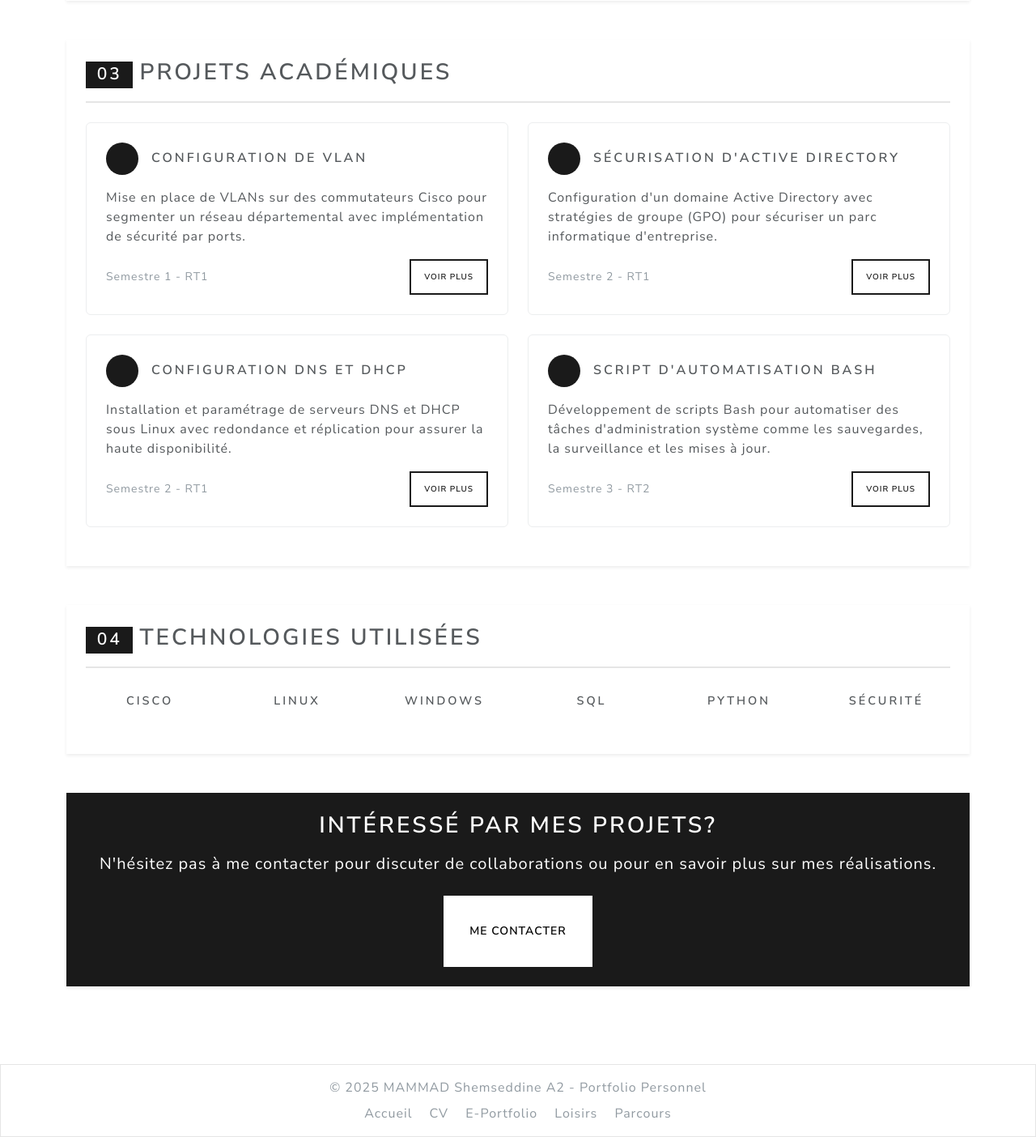
After one commit to Shemseddine-Mammad/SAE1.4, a Symfony app: template templates/shems/parcours.html.twig in a window 1280 px wide. The commit adds this page. Shown: the part 1908-3312 px from the top of the page at 81% size. Run offline with Twig, Linux system fonts and the light colour scheme; the template is opened without the code that fills it, so the values that code supplies are empty; some libraries are stand-ins or nearby versions.

Commit message:
sauvagarde 05/04/2025

```diff
--- a/src/Controller/ShemsController.php
+++ b/src/Controller/ShemsController.php
@@ -35,4 +35,10 @@ class ShemsController extends AbstractController
     {
         return $this->render('shems/loisirs.html.twig');
     }
+    #[Route('/parcours', name: 'app_parcours')]
+    public function parcours(): Response
+    {
+        return $this->render('shems/parcours.html.twig');
+    }
+
 }
--- a/templates/base.html.twig
+++ b/templates/base.html.twig
@@ -28,6 +28,9 @@
         <li class="nav-item">
           <a class="nav-link" href="{{ path('app_loisirs') }}">Loisirs</a>
         </li>
+        <li class="nav-item">
+          <a class="nav-link" href="{{ path('app_parcours') }}">parcours</a>
+        </li>
       </ul>
     </div>
   </div>
@@ -42,6 +45,7 @@
           <a href="{{ path('app_cv') }}" class="text-muted text-decoration-none mx-2">CV</a>
           <a href="{{ path('app_portfolio') }}" class="text-muted text-decoration-none mx-2">E-Portfolio</a>
           <a href="{{ path('app_loisirs') }}" class="text-muted text-decoration-none mx-2">Loisirs</a>
+          <a href="{{ path('app_parcours') }}" class="text-muted text-decoration-none mx-2">Parcours</a>
         </div>
       </div>
     </footer>
--- /dev/null
+++ b/templates/shems/parcours.html.twig
@@ -0,0 +1,395 @@
+{% extends 'base.html.twig' %}
+
+{% block title %}Mes Projets - Shemseddine MAMMAD{% endblock %}
+
+{% block body %}
+<!-- Hero Section -->
+<div class="hero-section position-relative bg-dark text-white py-5">
+    <div class="container">
+        <div class="row justify-content-center">
+            <div class="col-lg-10 text-center">
+                <h1 class="display-4 fw-bold mb-3">Mes Projets</h1>
+                <h2 class="h3 text-primary mb-4">Découvrez mes réalisations techniques</h2>
+                <p class="lead mb-4">Une sélection de projets et travaux réalisés dans le cadre de ma formation en Réseaux et Télécommunications.</p>
+                <a href="#projets-recents" class="btn btn-primary btn-lg">Voir les projets</a>
+            </div>
+        </div>
+    </div>
+</div>
+
+<div class="container my-5">
+    <!-- Introduction -->
+    <section class="mb-5">
+        <div class="row">
+            <div class="col-lg-12">
+                <div class="card border-0 shadow-sm">
+                    <div class="card-body p-4">
+                        <h2 class="section-title position-relative pb-3 mb-4">
+                            <span class="badge bg-primary me-2">01</span>À propos de mes projets
+                        </h2>
+                        <p class="lead">Les projets présentés ici reflètent mon parcours d'apprentissage et mes compétences techniques dans différents domaines des réseaux et télécommunications.</p>
+                        <div class="row mt-4">
+                            <div class="col-md-6">
+                                <div class="d-flex align-items-center mb-3">
+                                    <i class="bi bi-check-circle-fill text-primary me-2 fs-5"></i>
+                                    <span>Projets académiques et personnels</span>
+                                </div>
+                                <div class="d-flex align-items-center mb-3">
+                                    <i class="bi bi-check-circle-fill text-primary me-2 fs-5"></i>
+                                    <span>Solutions techniques documentées</span>
+                                </div>
+                            </div>
+                            <div class="col-md-6">
+                                <div class="d-flex align-items-center mb-3">
+                                    <i class="bi bi-check-circle-fill text-primary me-2 fs-5"></i>
+                                    <span>Applications pratiques des compétences</span>
+                                </div>
+                                <div class="d-flex align-items-center mb-3">
+                                    <i class="bi bi-check-circle-fill text-primary me-2 fs-5"></i>
+                                    <span>Démonstration de ma progression</span>
+                                </div>
+                            </div>
+                        </div>
+                    </div>
+                </div>
+            </div>
+        </div>
+    </section>
+
+    <!-- Projets Récents -->
+    <section id="projets-recents" class="mb-5">
+        <div class="card border-0 shadow-sm">
+            <div class="card-body p-4">
+                <h2 class="section-title position-relative pb-3 mb-4">
+                    <span class="badge bg-primary me-2">02</span>Projets Récents
+                </h2>
+
+                <!-- Projet 1 -->
+                <div class="project-item mb-5">
+                    <div class="row">
+                        <div class="col-md-5">
+                            <div class="project-image rounded overflow-hidden">
+                                <img src="{{ asset('images/projet-reseau.jpg') }}" alt="Projet Infrastructure Réseau" class="img-fluid">
+                            </div>
+                        </div>
+                        <div class="col-md-7">
+                            <h3 class="h4 mb-3">Infrastructure Réseau Campus Virtuel</h3>
+                            <div class="mb-3">
+                                <span class="badge bg-secondary me-2">Cisco Packet Tracer</span>
+                                <span class="badge bg-secondary me-2">VLAN</span>
+                                <span class="badge bg-secondary me-2">Routage</span>
+                            </div>
+                            <p>Conception et mise en place d'une infrastructure réseau complète pour un campus virtuel comportant plusieurs bâtiments. Implémentation de VLANs, routage inter-VLAN, sécurisation des accès et optimisation des performances.</p>
+                            <div class="mt-4">
+                                <a href="#" class="btn btn-outline-primary me-2">Détails du projet</a>
+                                <a href="#" class="btn btn-sm btn-link text-primary"><i class="bi bi-github me-1"></i> Voir le code</a>
+                            </div>
+                        </div>
+                    </div>
+                </div>
+
+                <!-- Projet 2 -->
+                <div class="project-item mb-5">
+                    <div class="row flex-md-row-reverse">
+                        <div class="col-md-5">
+                            <div class="project-image rounded overflow-hidden">
+                                <img src="{{ asset('images/projet-serveur.jpg') }}" alt="Serveur Linux" class="img-fluid">
+                            </div>
+                        </div>
+                        <div class="col-md-7">
+                            <h3 class="h4 mb-3">Déploiement de Services sur Serveur Linux</h3>
+                            <div class="mb-3">
+                                <span class="badge bg-secondary me-2">Ubuntu Server</span>
+                                <span class="badge bg-secondary me-2">Apache</span>
+                                <span class="badge bg-secondary me-2">MySQL</span>
+                                <span class="badge bg-secondary me-2">Shell</span>
+                            </div>
+                            <p>Installation et configuration d'un serveur LAMP (Linux, Apache, MySQL, PHP) avec services DNS, DHCP et FTP. Création de scripts de maintenance et de sauvegarde automatisée. Mise en place de mesures de sécurité et de monitoring.</p>
+                            <div class="mt-4">
+                                <a href="#" class="btn btn-outline-primary me-2">Détails du projet</a>
+                                <a href="#" class="btn btn-sm btn-link text-primary"><i class="bi bi-file-earmark-text me-1"></i> Documentation</a>
+                            </div>
+                        </div>
+                    </div>
+                </div>
+
+                <!-- Projet 3 -->
+                <div class="project-item mb-5">
+                    <div class="row">
+                        <div class="col-md-5">
+                            <div class="project-image rounded overflow-hidden">
+                                <img src="{{ asset('images/projet-python.jpg') }}" alt="Application Python" class="img-fluid">
+                            </div>
+                        </div>
+                        <div class="col-md-7">
+                            <h3 class="h4 mb-3">Outil de Monitoring Réseau en Python</h3>
+                            <div class="mb-3">
+                                <span class="badge bg-secondary me-2">Python</span>
+                                <span class="badge bg-secondary me-2">SNMP</span>
+                                <span class="badge bg-secondary me-2">Tkinter</span>
+                            </div>
+                            <p>Développement d'une application Python pour surveiller le trafic réseau, détecter les anomalies et générer des alertes. Interface graphique réalisée avec Tkinter, génération de rapports et visualisation de données en temps réel.</p>
+                            <div class="mt-4">
+                                <a href="#" class="btn btn-outline-primary me-2">Détails du projet</a>
+                                <a href="#" class="btn btn-sm btn-link text-primary"><i class="bi bi-github me-1"></i> Voir le code</a>
+                            </div>
+                        </div>
+                    </div>
+                </div>
+            </div>
+        </div>
+    </section>
+
+    <!-- Projets Académiques -->
+    <section class="mb-5">
+        <div class="card border-0 shadow-sm">
+            <div class="card-body p-4">
+                <h2 class="section-title position-relative pb-3 mb-4">
+                    <span class="badge bg-primary me-2">03</span>Projets Académiques
+                </h2>
+
+                <div class="row">
+                    <!-- Projet Académique 1 -->
+                    <div class="col-md-6 mb-4">
+                        <div class="academic-project h-100 border rounded p-4">
+                            <div class="d-flex align-items-center mb-3">
+                                <span class="project-icon d-flex align-items-center justify-content-center bg-primary text-white rounded-circle me-3">
+                                    <i class="bi bi-diagram-3"></i>
+                                </span>
+                                <h4 class="h5 m-0">Configuration de VLAN</h4>
+                            </div>
+                            <p class="mb-3">Mise en place de VLANs sur des commutateurs Cisco pour segmenter un réseau départemental avec implémentation de sécurité par ports.</p>
+                            <div class="d-flex justify-content-between align-items-center">
+                                <small class="text-muted">Semestre 1 - RT1</small>
+                                <a href="#" class="btn btn-sm btn-outline-primary">Voir plus</a>
+                            </div>
+                        </div>
+                    </div>
+
+                    <!-- Projet Académique 2 -->
+                    <div class="col-md-6 mb-4">
+                        <div class="academic-project h-100 border rounded p-4">
+                            <div class="d-flex align-items-center mb-3">
+                                <span class="project-icon d-flex align-items-center justify-content-center bg-primary text-white rounded-circle me-3">
+                                    <i class="bi bi-shield-lock"></i>
+                                </span>
+                                <h4 class="h5 m-0">Sécurisation d'Active Directory</h4>
+                            </div>
+                            <p class="mb-3">Configuration d'un domaine Active Directory avec stratégies de groupe (GPO) pour sécuriser un parc informatique d'entreprise.</p>
+                            <div class="d-flex justify-content-between align-items-center">
+                                <small class="text-muted">Semestre 2 - RT1</small>
+                                <a href="#" class="btn btn-sm btn-outline-primary">Voir plus</a>
+                            </div>
+                        </div>
+                    </div>
+
+                    <!-- Projet Académique 3 -->
+                    <div class="col-md-6 mb-4">
+                        <div class="academic-project h-100 border rounded p-4">
+                            <div class="d-flex align-items-center mb-3">
+                                <span class="project-icon d-flex align-items-center justify-content-center bg-primary text-white rounded-circle me-3">
+                                    <i class="bi bi-globe"></i>
+                                </span>
+                                <h4 class="h5 m-0">Configuration DNS et DHCP</h4>
+                            </div>
+                            <p class="mb-3">Installation et paramétrage de serveurs DNS et DHCP sous Linux avec redondance et réplication pour assurer la haute disponibilité.</p>
+                            <div class="d-flex justify-content-between align-items-center">
+                                <small class="text-muted">Semestre 2 - RT1</small>
+                                <a href="#" class="btn btn-sm btn-outline-primary">Voir plus</a>
+                            </div>
+                        </div>
+                    </div>
+
+                    <!-- Projet Académique 4 -->
+                    <div class="col-md-6 mb-4">
+                        <div class="academic-project h-100 border rounded p-4">
+                            <div class="d-flex align-items-center mb-3">
+                                <span class="project-icon d-flex align-items-center justify-content-center bg-primary text-white rounded-circle me-3">
+                                    <i class="bi bi-code-square"></i>
+                                </span>
+                                <h4 class="h5 m-0">Script d'Automatisation Bash</h4>
+                            </div>
+                            <p class="mb-3">Développement de scripts Bash pour automatiser des tâches d'administration système comme les sauvegardes, la surveillance et les mises à jour.</p>
+                            <div class="d-flex justify-content-between align-items-center">
+                                <small class="text-muted">Semestre 3 - RT2</small>
+                                <a href="#" class="btn btn-sm btn-outline-primary">Voir plus</a>
+                            </div>
+                        </div>
+                    </div>
+                </div>
+            </div>
+        </div>
+    </section>
+
+    <!-- Technologies Utilisées -->
+    <section class="mb-5">
+        <div class="card border-0 shadow-sm">
+            <div class="card-body p-4">
+                <h2 class="section-title position-relative pb-3 mb-4">
+                    <span class="badge bg-primary me-2">04</span>Technologies Utilisées
+                </h2>
+                <div class="row text-center">
+                    <div class="col-4 col-md-2 mb-4">
+                        <div class="tech-item">
+                            <i class="bi bi-hdd-network fs-1 text-primary mb-3"></i>
+                            <h5 class="tech-name">Cisco</h5>
+                        </div>
+                    </div>
+                    <div class="col-4 col-md-2 mb-4">
+                        <div class="tech-item">
+                            <i class="bi bi-ubuntu fs-1 text-primary mb-3"></i>
+                            <h5 class="tech-name">Linux</h5>
+                        </div>
+                    </div>
+                    <div class="col-4 col-md-2 mb-4">
+                        <div class="tech-item">
+                            <i class="bi bi-windows fs-1 text-primary mb-3"></i>
+                            <h5 class="tech-name">Windows</h5>
+                        </div>
+                    </div>
+                    <div class="col-4 col-md-2 mb-4">
+                        <div class="tech-item">
+                            <i class="bi bi-database fs-1 text-primary mb-3"></i>
+                            <h5 class="tech-name">SQL</h5>
+                        </div>
+                    </div>
+                    <div class="col-4 col-md-2 mb-4">
+                        <div class="tech-item">
+                            <i class="bi bi-code-slash fs-1 text-primary mb-3"></i>
+                            <h5 class="tech-name">Python</h5>
+                        </div>
+                    </div>
+                    <div class="col-4 col-md-2 mb-4">
+                        <div class="tech-item">
+                            <i class="bi bi-shield-shaded fs-1 text-primary mb-3"></i>
+                            <h5 class="tech-name">Sécurité</h5>
+                        </div>
+                    </div>
+                </div>
+            </div>
+        </div>
+    </section>
+
+    <!-- Contact CTA -->
+    <section class="mb-5">
+        <div class="card border-0 shadow-sm bg-primary text-white">
+            <div class="card-body p-4 text-center">
+                <h2 class="mb-3">Intéressé par mes projets?</h2>
+                <p class="lead mb-4">N'hésitez pas à me contacter pour discuter de collaborations ou pour en savoir plus sur mes réalisations.</p>
+                <a href="{{ path('app_portfolio') }}#contact" class="btn btn-light btn-lg">Me contacter</a>
+            </div>
+        </div>
+    </section>
+</div>
+
+<!-- Style pour les éléments spécifiques de la page projets -->
+<style>
+    /* Hero Section */
+    .hero-section {
+        background: linear-gradient(135deg, #000000 0%, #212529 100%);
+        padding: 100px 0;
+    }
+
+    /* Section titles */
+    .section-title {
+        border-bottom: 2px solid rgba(0,0,0,0.1);
+    }
+
+    /* Project items */
+    .project-item {
+        transition: all 0.3s ease;
+    }
+
+    .project-image {
+        height: 250px;
+        overflow: hidden;
+        box-shadow: 0 5px 15px rgba(0,0,0,0.1);
+    }
+
+    .project-image img {
+        width: 100%;
+        height: 100%;
+        object-fit: cover;
+        transition: transform 0.5s ease;
+    }
+
+    .project-item:hover .project-image img {
+        transform: scale(1.05);
+    }
+
+    /* Academic projects */
+    .academic-project {
+        transition: all 0.3s ease;
+    }
+
+    .academic-project:hover {
+        box-shadow: 0 5px 15px rgba(0,0,0,0.1);
+        transform: translateY(-5px);
+    }
+
+    .project-icon {
+        width: 40px;
+        height: 40px;
+        font-size: 1.2rem;
+    }
+
+    /* Technologies */
+    .tech-item {
+        cursor: default;
+        transition: all 0.3s ease;
+    }
+
+    .tech-item:hover {
+        transform: translateY(-5px);
+    }
+
+    .tech-name {
+        font-size: 0.9rem;
+        margin-top: 0.5rem;
+    }
+</style>
+
+<script>
+    document.addEventListener('DOMContentLoaded', function() {
+        // Animation pour les éléments au scroll
+        const animateElements = document.querySelectorAll('.project-item, .academic-project, .tech-item');
+
+        // Helper function to check if an element is in viewport
+        function isInViewport(element) {
+            const rect = element.getBoundingClientRect();
+            return (
+                rect.top >= 0 &&
+                rect.left >= 0 &&
+                rect.bottom <= (window.innerHeight || document.documentElement.clientHeight) &&
+                rect.right <= (window.innerWidth || document.documentElement.clientWidth)
+            );
+        }
+
+        // Initial check for elements in viewport
+        animateElements.forEach(element => {
+            if (isInViewport(element)) {
+                element.classList.add('animate__animated', 'animate__fadeInUp');
+            }
+        });
+
+        // Check on scroll
+        window.addEventListener('scroll', () => {
+            animateElements.forEach(element => {
+                if (isInViewport(element) && !element.classList.contains('animate__animated')) {
+                    element.classList.add('animate__animated', 'animate__fadeInUp');
+                }
+            });
+        });
+
+        // Smooth scrolling pour les ancres
+        document.querySelectorAll('a[href^="#"]').forEach(anchor => {
+            anchor.addEventListener('click', function (e) {
+                e.preventDefault();
+                document.querySelector(this.getAttribute('href')).scrollIntoView({
+                    behavior: 'smooth'
+                });
+            });
+        });
+    });
+</script>
+{% endblock %}
```
Also changed, not shown: image.png (deleted).
